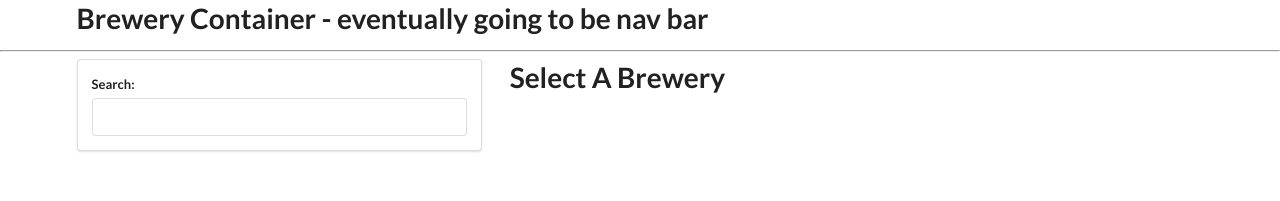
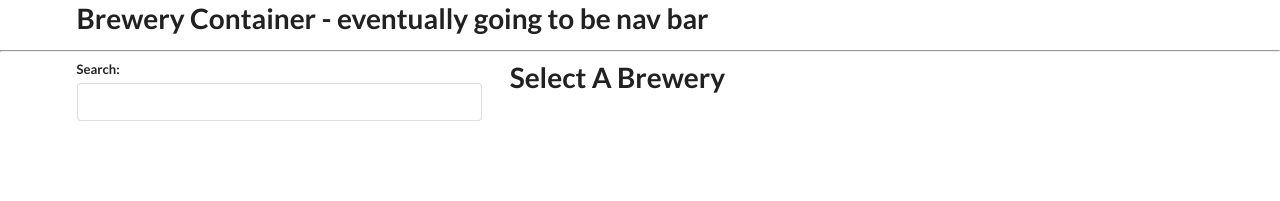
Before and after one commit to builtbyjosh/tipsy_review_react_v2, a React (Create React App) app: page / in a window 1280 px wide. Shown: the top 201 px of the page. Built offline with nearby package versions, Linux system fonts and the light colour scheme.

Commit message:
styling refactor

```diff
--- a/src/components/BreweryList.js
+++ b/src/components/BreweryList.js
@@ -7,8 +7,8 @@ class BreweryList extends Component {
     {
       if (this.props.breweries.length > 0) {
         return (
-          <div>
-            <h1>Search Results: {this.props.breweries.length}</h1>
+          <>
+            <h2>Search Results: {this.props.breweries.length}</h2>
             {this.props.breweries.map((brewery) => {
               return (
                 <div className="item" key={brewery.id}>
@@ -23,7 +23,7 @@ class BreweryList extends Component {
                 </div>
               );
             })}
-          </div>
+          </>
         );
       }
     }
--- a/src/components/SearchBar.js
+++ b/src/components/SearchBar.js
@@ -14,7 +14,6 @@ class SearchBar extends Component {
 
   render() {
     return (
-      <div className="ui segment search-bar">
       <form action="" className="ui form" onSubmit={this.onFormSubmit}>
         <div className="field">
           <label>Search:</label>
@@ -25,7 +24,6 @@ class SearchBar extends Component {
           />
         </div>
       </form>
-      </div>
     );
   }
 }
```
Lines whose indentation alone changed are shown as unchanged.
